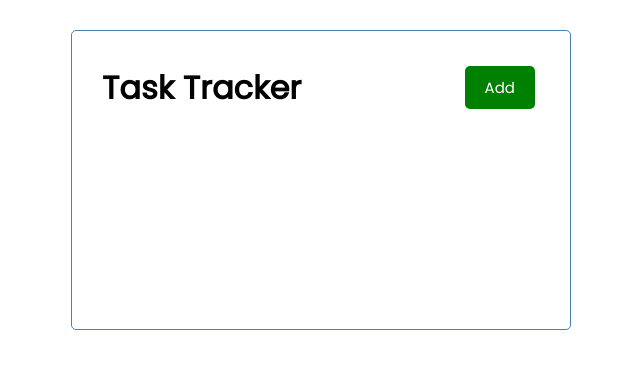
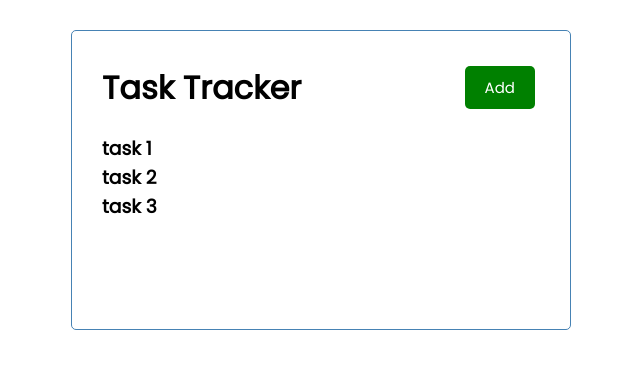
Before and after one commit to mikaling/task-tracker, a React (Create React App) app: page / in a window 1280 px wide. Shown: the top 368 px of the page, without its empty margins (319-959 px from the left). Built offline with nearby package versions, Linux system fonts and the light colour scheme.

Commit message:
Added Tasks component and global state

```diff
--- a/src/App.js
+++ b/src/App.js
@@ -1,9 +1,34 @@
+import { useState } from 'react'
 import Header from './components/Header'
+import Tasks from './components/Tasks'
 
 function App() {
+
+  const [tasks, setTasks] = useState([
+    {
+      id: 1,
+      text: 'task 1',
+      day: 'Mar 3rd at 1:28 PM',
+      reminder: false
+    },
+    {
+      id: 2,
+      text: 'task 2',
+      day: 'Mar 6th at 1:08 AM',
+      reminder: true
+    },
+    {
+      id: 3,
+      text: 'task 3',
+      day: 'Mar 4th at 3:28 PM',
+      reminder: false
+    },
+  ])
+
   return (
     <div className='container'>
-      <Header title='Task Tracker'/>
+      <Header title='Task Tracker' />
+      <Tasks tasks = {tasks} />
     </div>
   );
 }
--- a/src/components/Button.js
+++ b/src/components/Button.js
@@ -2,9 +2,11 @@ import React from 'react'
 import PropTypes from 'prop-types'
 
 
-const Button = ({ text, color }) => {
+const Button = ({ text, color, onClick }) => {
+
+
     return (
-        <button className='btn' style={{ backgroundColor: color }}>{ text }</button>
+        <button onClick={ onClick } className='btn' style={{ backgroundColor: color }}>{ text }</button>
     )
 }
 
@@ -15,6 +17,8 @@ Button.defaultProps = {
 Button.propTypes = {
     text: PropTypes.string,
     color: PropTypes.string,
+    onClick: PropTypes.func,
+
 }
 
 export default Button
--- a/src/components/Header.js
+++ b/src/components/Header.js
@@ -5,10 +5,16 @@ import Button from './Button'
 
 
 const Header = ({ title }) => {
+
+    const handleAddClick = (e) => {
+        console.log('click')
+    }
+
+
     return (
         <header className='header'>
             <h1>{title}</h1>
-            <Button text='Add' color='green'/>
+            <Button text='Add' color='green' onClick={ handleAddClick }/>
         </header>
     )
 }
--- /dev/null
+++ b/src/components/Tasks.js
@@ -0,0 +1,15 @@
+import React from 'react'
+
+
+const Tasks = ({tasks}) => {
+
+
+
+    return (
+        <>
+            {tasks.map((task) => (<h3 key={task.id}>{task.text}</h3>))}
+        </>
+    )
+}
+
+export default Tasks
```
